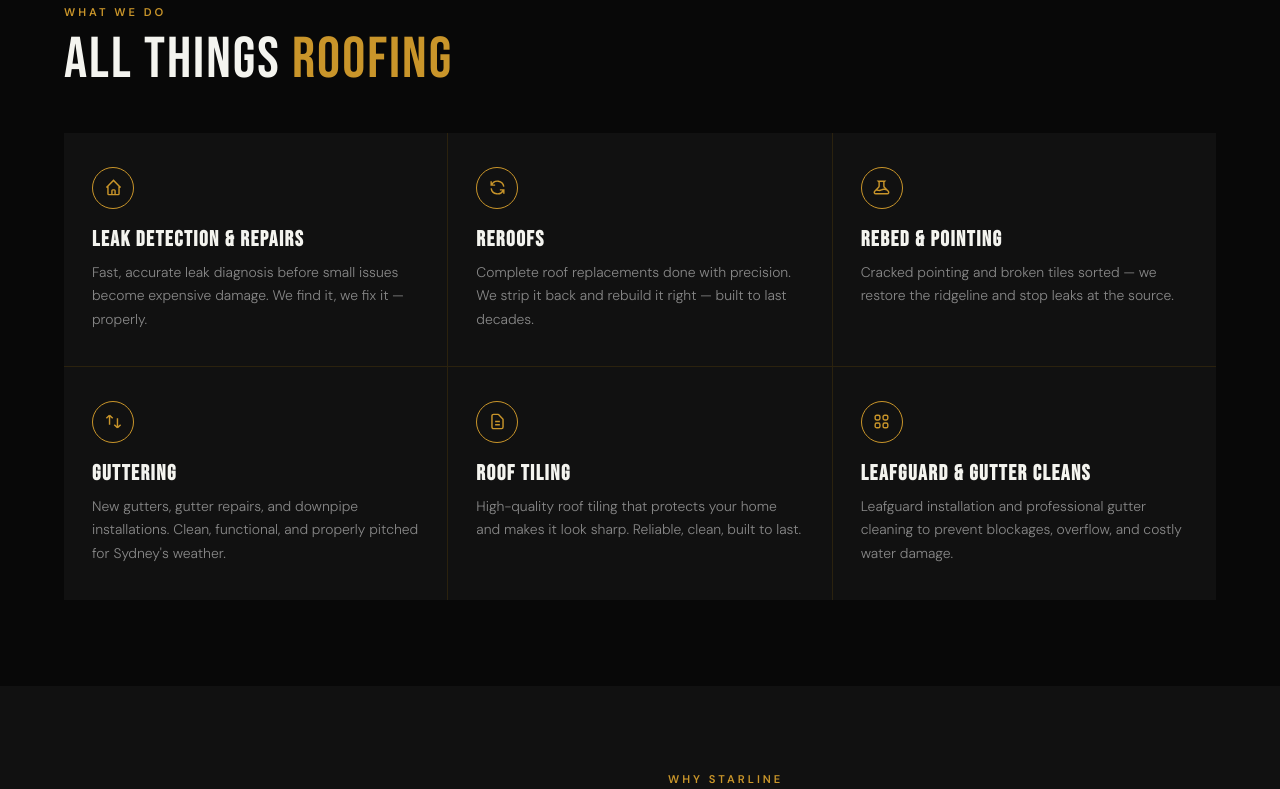
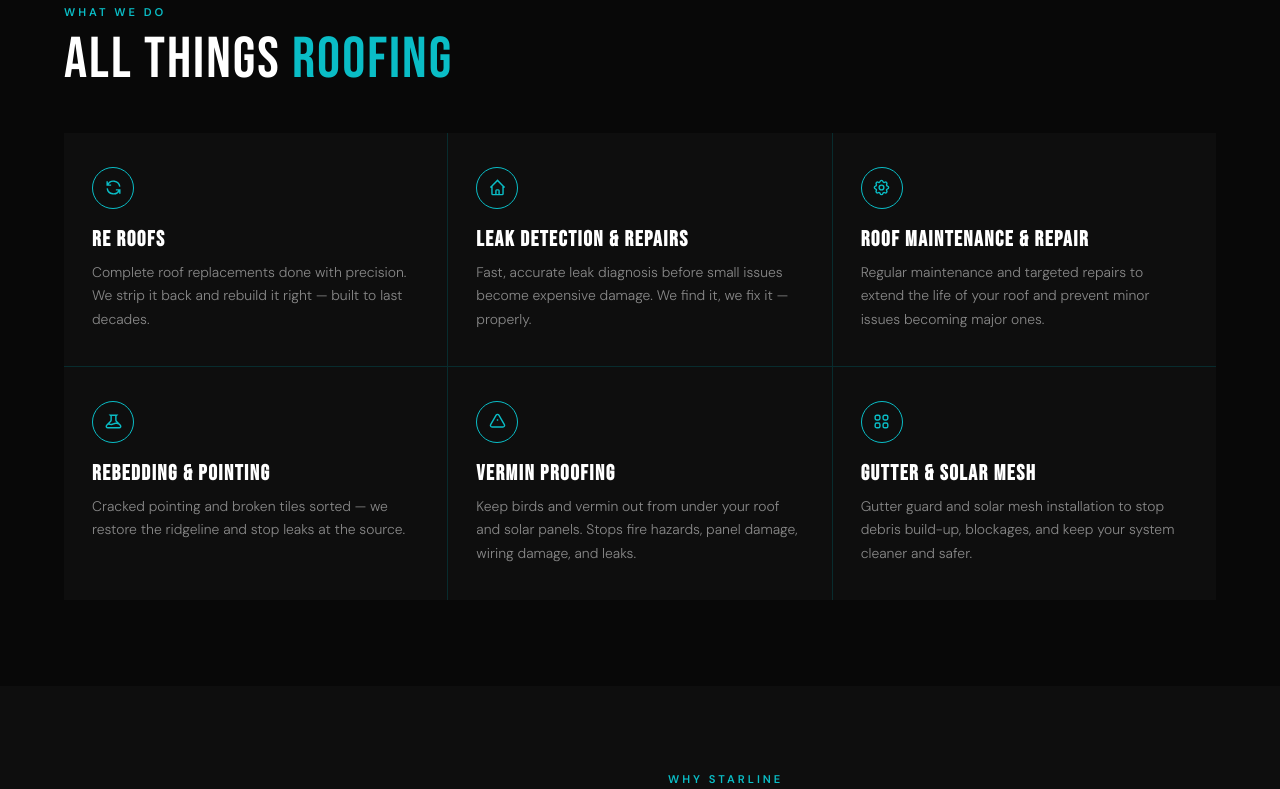
Before and after one commit to Presecio/Starline-Roofing, a plain HTML site: page index.html in a window 1280 px wide. Shown: the part 940-1729 px from the top of the page. Drawn offline with Linux system fonts and the light colour scheme.

Commit message:
Update index.html

```diff
--- a/index.html
+++ b/index.html
@@ -7,7 +7,7 @@
 <link href="https://fonts.googleapis.com/css2?family=Bebas+Neue&family=DM+Sans:wght@300;400;500;600&display=swap" rel="stylesheet">
 <style>
 *{margin:0;padding:0;box-sizing:border-box}
-:root{--black:#080808;--charcoal:#111;--dark:#181818;--gold:#c9952a;--gold-light:#e8b84b;--white:#f4f4ef;--grey:#888;--border:rgba(201,149,42,0.18)}
+:root{--black:#080808;--charcoal:#0e0e0e;--dark:#181818;--gold:#0abdc6;--gold-light:#3dd6de;--white:#ffffff;--grey:#888;--border:rgba(10,189,198,0.2)}
 html{scroll-behavior:smooth}
 body{background:var(--black);color:var(--white);font-family:"DM Sans",sans-serif;overflow-x:hidden}
 nav{position:fixed;top:0;left:0;right:0;z-index:100;padding:16px 5%;display:flex;justify-content:space-between;align-items:center;background:rgba(8,8,8,0.94);backdrop-filter:blur(14px);border-bottom:1px solid var(--border)}
@@ -17,7 +17,7 @@ nav{position:fixed;top:0;left:0;right:0;z-index:100;padding:16px 5%;display:flex
 .nav-links a{color:var(--grey);text-decoration:none;font-size:.82rem;letter-spacing:1px;text-transform:uppercase;font-weight:500;transition:color .2s}
 .nav-links a:hover{color:var(--gold)}
 .nav-cta{background:var(--gold)!important;color:var(--black)!important;padding:10px 22px;border-radius:3px;font-weight:700!important}
-.nav-cta:hover{background:var(--gold-light)!important}
+.nav-cta:hover{background:var(--gold-light)!important;color:var(--black)!important}
 .hamburger{display:none;flex-direction:column;gap:5px;cursor:pointer;padding:5px}
 .hamburger span{display:block;width:24px;height:2px;background:var(--white);transition:all .3s}
 .mobile-menu{display:none;position:fixed;top:60px;left:0;right:0;background:var(--charcoal);border-bottom:1px solid var(--border);padding:20px 5%;z-index:99}
@@ -177,34 +177,34 @@ footer{background:var(--charcoal);border-top:1px solid var(--border);padding:42p
   </div>
   <div class="services-grid fade-up">
     <div class="service-card">
+      <div class="service-icon"><svg width="19" height="19" fill="none" stroke="currentColor" stroke-width="1.8" viewBox="0 0 24 24"><path d="M4 4v5h.582m15.356 2A8.001 8.001 0 004.582 9m0 0H9m11 11v-5h-.581m0 0a8.003 8.003 0 01-15.357-2m15.357 2H15"/></svg></div>
+      <h3>Re Roofs</h3>
+      <p>Complete roof replacements done with precision. We strip it back and rebuild it right &#8212; built to last decades.</p>
+    </div>
+    <div class="service-card">
       <div class="service-icon"><svg width="19" height="19" fill="none" stroke="currentColor" stroke-width="1.8" viewBox="0 0 24 24"><path d="M3 12l2-2m0 0l7-7 7 7M5 10v10a1 1 0 001 1h3m10-11l2 2m-2-2v10a1 1 0 01-1 1h-3m-6 0a1 1 0 001-1v-4a1 1 0 011-1h2a1 1 0 011 1v4a1 1 0 001 1m-6 0h6"/></svg></div>
       <h3>Leak Detection &amp; Repairs</h3>
       <p>Fast, accurate leak diagnosis before small issues become expensive damage. We find it, we fix it &#8212; properly.</p>
     </div>
     <div class="service-card">
-      <div class="service-icon"><svg width="19" height="19" fill="none" stroke="currentColor" stroke-width="1.8" viewBox="0 0 24 24"><path d="M4 4v5h.582m15.356 2A8.001 8.001 0 004.582 9m0 0H9m11 11v-5h-.581m0 0a8.003 8.003 0 01-15.357-2m15.357 2H15"/></svg></div>
-      <h3>Reroofs</h3>
-      <p>Complete roof replacements done with precision. We strip it back and rebuild it right &#8212; built to last decades.</p>
+      <div class="service-icon"><svg width="19" height="19" fill="none" stroke="currentColor" stroke-width="1.8" viewBox="0 0 24 24"><path d="M10.325 4.317c.426-1.756 2.924-1.756 3.35 0a1.724 1.724 0 002.573 1.066c1.543-.94 3.31.826 2.37 2.37a1.724 1.724 0 001.065 2.572c1.756.426 1.756 2.924 0 3.35a1.724 1.724 0 00-1.066 2.573c.94 1.543-.826 3.31-2.37 2.37a1.724 1.724 0 00-2.572 1.065c-.426 1.756-2.924 1.756-3.35 0a1.724 1.724 0 00-2.573-1.066c-1.543.94-3.31-.826-2.37-2.37a1.724 1.724 0 00-1.065-2.572c-1.756-.426-1.756-2.924 0-3.35a1.724 1.724 0 001.066-2.573c-.94-1.543.826-3.31 2.37-2.37.996.608 2.296.07 2.572-1.065z"/><path d="M15 12a3 3 0 11-6 0 3 3 0 016 0z"/></svg></div>
+      <h3>Roof Maintenance &amp; Repair</h3>
+      <p>Regular maintenance and targeted repairs to extend the life of your roof and prevent minor issues becoming major ones.</p>
     </div>
     <div class="service-card">
       <div class="service-icon"><svg width="19" height="19" fill="none" stroke="currentColor" stroke-width="1.8" viewBox="0 0 24 24"><path d="M19.428 15.428a2 2 0 00-1.022-.547l-2.387-.477a6 6 0 00-3.86.517l-.318.158a6 6 0 01-3.86.517L6.05 15.21a2 2 0 00-1.806.547M8 4h8l-1 1v5.172a2 2 0 00.586 1.414l5 5c1.26 1.26.367 3.414-1.415 3.414H4.828c-1.782 0-2.674-2.154-1.414-3.414l5-5A2 2 0 009 10.172V5L8 4z"/></svg></div>
-      <h3>Rebed &amp; Pointing</h3>
+      <h3>Rebedding &amp; Pointing</h3>
       <p>Cracked pointing and broken tiles sorted &#8212; we restore the ridgeline and stop leaks at the source.</p>
     </div>
     <div class="service-card">
-      <div class="service-icon"><svg width="19" height="19" fill="none" stroke="currentColor" stroke-width="1.8" viewBox="0 0 24 24"><path d="M7 16V4m0 0L3 8m4-4l4 4m6 0v12m0 0l4-4m-4 4l-4-4"/></svg></div>
-      <h3>Guttering</h3>
-      <p>New gutters, gutter repairs, and downpipe installations. Clean, functional, and properly pitched for Sydney&#39;s weather.</p>
-    </div>
-    <div class="service-card">
-      <div class="service-icon"><svg width="19" height="19" fill="none" stroke="currentColor" stroke-width="1.8" viewBox="0 0 24 24"><path d="M9 12h6m-6 4h6m2 5H7a2 2 0 01-2-2V5a2 2 0 012-2h5.586a1 1 0 01.707.293l5.414 5.414a1 1 0 01.293.707V19a2 2 0 01-2 2z"/></svg></div>
-      <h3>Roof Tiling</h3>
-      <p>High-quality roof tiling that protects your home and makes it look sharp. Reliable, clean, built to last.</p>
+      <div class="service-icon"><svg width="19" height="19" fill="none" stroke="currentColor" stroke-width="1.8" viewBox="0 0 24 24"><path d="M12 9v2m0 4h.01m-6.938 4h13.856c1.54 0 2.502-1.667 1.732-3L13.732 4c-.77-1.333-2.694-1.333-3.464 0L3.34 16c-.77 1.333.192 3 1.732 3z"/></svg></div>
+      <h3>Vermin Proofing</h3>
+      <p>Keep birds and vermin out from under your roof and solar panels. Stops fire hazards, panel damage, wiring damage, and leaks.</p>
     </div>
     <div class="service-card">
       <div class="service-icon"><svg width="19" height="19" fill="none" stroke="currentColor" stroke-width="1.8" viewBox="0 0 24 24"><path d="M4 6a2 2 0 012-2h2a2 2 0 012 2v2a2 2 0 01-2 2H6a2 2 0 01-2-2V6zM14 6a2 2 0 012-2h2a2 2 0 012 2v2a2 2 0 01-2 2h-2a2 2 0 01-2-2V6zM4 16a2 2 0 012-2h2a2 2 0 012 2v2a2 2 0 01-2 2H6a2 2 0 01-2-2v-2zM14 16a2 2 0 012-2h2a2 2 0 012 2v2a2 2 0 01-2 2h-2a2 2 0 01-2-2v-2z"/></svg></div>
-      <h3>Leafguard &amp; Gutter Cleans</h3>
-      <p>Leafguard installation and professional gutter cleaning to prevent blockages, overflow, and costly water damage.</p>
+      <h3>Gutter &amp; Solar Mesh</h3>
+      <p>Gutter guard and solar mesh installation to stop debris build-up, blockages, and keep your system cleaner and safer.</p>
     </div>
   </div>
 </section>
@@ -271,6 +271,8 @@ footer{background:var(--charcoal);border-top:1px solid var(--border);padding:42p
         <div class="contact-item"><svg width="19" height="19" fill="none" stroke="var(--gold)" stroke-width="2" viewBox="0 0 24 24"><path d="M3 5a2 2 0 012-2h3.28a1 1 0 01.948.684l1.498 4.493a1 1 0 01-.502 1.21l-2.257 1.13a11.042 11.042 0 005.516 5.516l1.13-2.257a1 1 0 011.21-.502l4.493 1.498a1 1 0 01.684.949V19a2 2 0 01-2 2h-1C9.716 21 3 14.284 3 6V5z"/></svg><div><a href="tel:0490168529">0490 168 529</a><br><span>Call or text anytime</span></div></div>
         <div class="contact-item"><svg width="19" height="19" fill="none" stroke="var(--gold)" stroke-width="2" viewBox="0 0 24 24"><path d="M17.657 16.657L13.414 20.9a1.998 1.998 0 01-2.827 0l-4.244-4.243a8 8 0 1111.314 0z"/><path d="M15 11a3 3 0 11-6 0 3 3 0 016 0z"/></svg><div><span>Sydney, NSW</span><br><span>Servicing all suburbs</span></div></div>
         <div class="contact-item"><svg width="19" height="19" fill="none" stroke="var(--gold)" stroke-width="2" viewBox="0 0 24 24"><path d="M9 12l2 2 4-4m5.618-4.016A11.955 11.955 0 0112 2.944a11.955 11.955 0 01-8.618 3.04A12.02 12.02 0 003 9c0 5.591 3.824 10.29 9 11.622 5.176-1.332 9-6.03 9-11.622 0-1.042-.133-2.052-.382-3.016z"/></svg><div><span>Fully Licensed &amp; Insured</span><br><span>All roofing work covered</span></div></div>
+        <div class="contact-item"><svg width="19" height="19" viewBox="0 0 24 24" fill="var(--gold)"><path d="M12 2.163c3.204 0 3.584.012 4.85.07 3.252.148 4.771 1.691 4.919 4.919.058 1.265.069 1.645.069 4.849 0 3.205-.012 3.584-.069 4.849-.149 3.225-1.664 4.771-4.919 4.919-1.266.058-1.644.07-4.85.07-3.204 0-3.584-.012-4.849-.07-3.26-.149-4.771-1.699-4.919-4.92-.058-1.265-.07-1.644-.07-4.849 0-3.204.013-3.583.07-4.849.149-3.227 1.664-4.771 4.919-4.919 1.266-.057 1.645-.069 4.849-.069zm0-2.163c-3.259 0-3.667.014-4.947.072-4.358.2-6.78 2.618-6.98 6.98-.059 1.281-.073 1.689-.073 4.948 0 3.259.014 3.668.072 4.948.2 4.358 2.618 6.78 6.98 6.98 1.281.058 1.689.072 4.948.072 3.259 0 3.668-.014 4.948-.072 4.354-.2 6.782-2.618 6.979-6.98.059-1.28.073-1.689.073-4.948 0-3.259-.014-3.667-.072-4.947-.196-4.354-2.617-6.78-6.979-6.98-1.281-.059-1.69-.073-4.949-.073zm0 5.838c-3.403 0-6.162 2.759-6.162 6.162s2.759 6.163 6.162 6.163 6.162-2.759 6.162-6.163c0-3.403-2.759-6.162-6.162-6.162zm0 10.162c-2.209 0-4-1.79-4-4 0-2.209 1.791-4 4-4s4 1.791 4 4c0 2.21-1.791 4-4 4zm6.406-11.845c-.796 0-1.441.645-1.441 1.44s.645 1.44 1.441 1.44c.795 0 1.439-.645 1.439-1.44s-.644-1.44-1.439-1.44z"/></svg><div><a href="https://www.instagram.com/starline__roofing" target="_blank" rel="noopener">@starline__roofing</a><br><span>Follow us on Instagram</span></div></div>
+        <div class="contact-item"><svg width="19" height="19" viewBox="0 0 24 24" fill="var(--gold)"><path d="M24 12.073c0-6.627-5.373-12-12-12s-12 5.373-12 12c0 5.99 4.388 10.954 10.125 11.854v-8.385H7.078v-3.47h3.047V9.43c0-3.007 1.792-4.669 4.533-4.669 1.312 0 2.686.235 2.686.235v2.953H15.83c-1.491 0-1.956.925-1.956 1.874v2.25h3.328l-.532 3.47h-2.796v8.385C19.612 23.027 24 18.062 24 12.073z"/></svg><div><a href="https://www.facebook.com/StarlineRoofing" target="_blank" rel="noopener">@ Starline Roofing</a><br><span>Find us on Facebook</span></div></div>
       </div>
     </div>
     <div class="form-card fade-up">
@@ -299,6 +301,8 @@ footer{background:var(--charcoal);border-top:1px solid var(--border);padding:42p
     <div class="footer-logo">STAR<span>LINE</span> <span style="font-size:.85rem;color:var(--grey);font-family:'DM Sans',sans-serif;font-weight:300;letter-spacing:1px">ROOFING</span></div>
     <div class="footer-links">
       <a href="#services">Services</a><a href="#gallery">Projects</a><a href="#about">About</a><a href="#quote">Free Quote</a><a href="tel:0490168529">0490 168 529</a>
+      <a href="https://www.instagram.com/starline__roofing" target="_blank" rel="noopener" style="display:flex;align-items:center;gap:6px"><svg width="15" height="15" viewBox="0 0 24 24" fill="currentColor"><path d="M12 2.163c3.204 0 3.584.012 4.85.07 3.252.148 4.771 1.691 4.919 4.919.058 1.265.069 1.645.069 4.849 0 3.205-.012 3.584-.069 4.849-.149 3.225-1.664 4.771-4.919 4.919-1.266.058-1.644.07-4.85.07-3.204 0-3.584-.012-4.849-.07-3.26-.149-4.771-1.699-4.919-4.92-.058-1.265-.07-1.644-.07-4.849 0-3.204.013-3.583.07-4.849.149-3.227 1.664-4.771 4.919-4.919 1.266-.057 1.645-.069 4.849-.069zm0-2.163c-3.259 0-3.667.014-4.947.072-4.358.2-6.78 2.618-6.98 6.98-.059 1.281-.073 1.689-.073 4.948 0 3.259.014 3.668.072 4.948.2 4.358 2.618 6.78 6.98 6.98 1.281.058 1.689.072 4.948.072 3.259 0 3.668-.014 4.948-.072 4.354-.2 6.782-2.618 6.979-6.98.059-1.28.073-1.689.073-4.948 0-3.259-.014-3.667-.072-4.947-.196-4.354-2.617-6.78-6.979-6.98-1.281-.059-1.69-.073-4.949-.073zm0 5.838c-3.403 0-6.162 2.759-6.162 6.162s2.759 6.163 6.162 6.163 6.162-2.759 6.162-6.163c0-3.403-2.759-6.162-6.162-6.162zm0 10.162c-2.209 0-4-1.79-4-4 0-2.209 1.791-4 4-4s4 1.791 4 4c0 2.21-1.791 4-4 4zm6.406-11.845c-.796 0-1.441.645-1.441 1.44s.645 1.44 1.441 1.44c.795 0 1.439-.645 1.439-1.44s-.644-1.44-1.439-1.44z"/></svg>Instagram</a>
+      <a href="https://www.facebook.com/StarlineRoofing" target="_blank" rel="noopener" style="display:flex;align-items:center;gap:6px"><svg width="15" height="15" viewBox="0 0 24 24" fill="currentColor"><path d="M24 12.073c0-6.627-5.373-12-12-12s-12 5.373-12 12c0 5.99 4.388 10.954 10.125 11.854v-8.385H7.078v-3.47h3.047V9.43c0-3.007 1.792-4.669 4.533-4.669 1.312 0 2.686.235 2.686.235v2.953H15.83c-1.491 0-1.956.925-1.956 1.874v2.25h3.328l-.532 3.47h-2.796v8.385C19.612 23.027 24 18.062 24 12.073z"/></svg>Facebook</a>
     </div>
   </div>
   <div class="footer-bottom">
```
